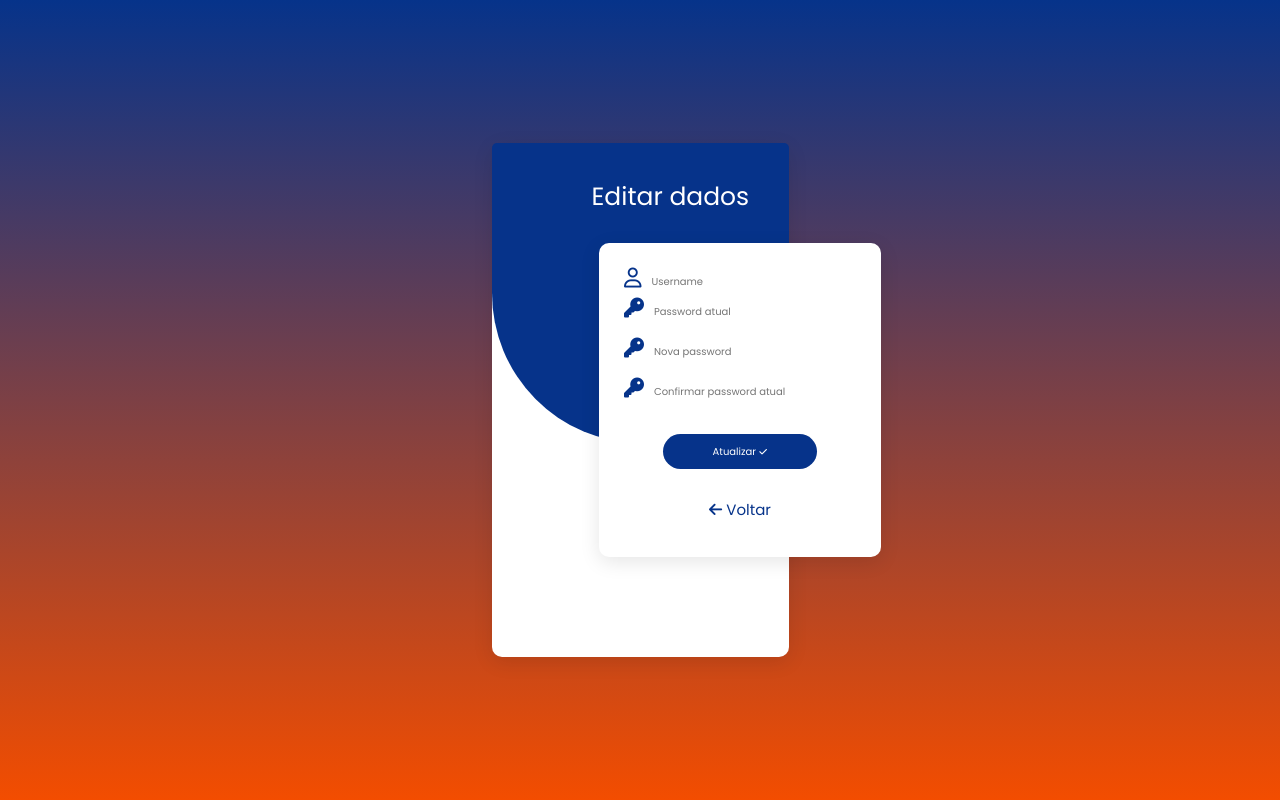
After one commit to Aceltino/WEBSITE_IPIAL, a PHP site: page /View/editar-login.html in a window 1280 px wide. The commit adds this page. Run offline with PHP 8.4, Linux system fonts and the light colour scheme; some libraries are stand-ins or nearby versions.

Commit message:
Tela de edição e de login

```diff
--- a/source/View/aluno.html
+++ b/source/View/aluno.html
@@ -123,6 +123,7 @@
             <a href="https://www.instagram.com/explore/locations/1016981729/alda-lara-impal/" target="_blank"><i class="fa-brands fa-square-instagram"></i></a>
             <a href="https://www.linkedin.com/search/results/all/?keywords=Alda%20Lara&origin=GLOBAL_SEARCH_HEADER&sid=zUa" target="_blank"><i class="fa-brands fa-linkedin"></i></a>
             <a href="#"></a>
+            <a href="login.html"><i class="fa-solid fa-arrow-right-to-bracket fa-xl"></i></a>
         </section>
         <p><i class="fa-sharp fa-regular fa-copyright fa-sm"></i> 2023 IPIAL - Instituto Politécnico Industrial Alda Lara | TODOS OS DIREITOS RESERVADOS</p>
     </footer>
--- a/source/View/anuncios.html
+++ b/source/View/anuncios.html
@@ -123,7 +123,9 @@
         <section class="icons">
             <a href="https://www.facebook.com/groups/285320911631577"target="_blank"><i class="fa-brands fa-square-facebook"></i></a>
             <a href="https://www.instagram.com/explore/locations/1016981729/alda-lara-impal/"target="_blank"><i class="fa-brands fa-square-instagram"></i></a>
-            <a href="https://www.linkedin.com/search/results/all/?keywords=Alda%20Lara&origin=GLOBAL_SEARCH_HEADER&sid=zUa" target="_blank"><i class="fa-brands fa-linkedin"></i></a> </section>
+            <a href="https://www.linkedin.com/search/results/all/?keywords=Alda%20Lara&origin=GLOBAL_SEARCH_HEADER&sid=zUa" target="_blank"><i class="fa-brands fa-linkedin"></i></a>
+            <a href="login.html"><i class="fa-solid fa-arrow-right-to-bracket fa-xl"></i></a>
+        </section>
         <p><i class="fa-sharp fa-regular fa-copyright fa-sm"></i> 2023 IPIAL - Instituto Politécnico Industrial Alda Lara | TODOS OS DIREITOS RESERVADOS</p>
     </footer>
     <!-- x ---------- Fim do Footer ---------- x -->
--- a/source/View/contactos.html
+++ b/source/View/contactos.html
@@ -91,6 +91,7 @@
             <a href="https://www.facebook.com/groups/285320911631577" target="_blank"><i class="fa-brands fa-square-facebook"></i></a>
             <a href="https://www.instagram.com/explore/locations/1016981729/alda-lara-impal/" target="_blank"><i class="fa-brands fa-square-instagram"></i></a>
             <a href="https://www.linkedin.com/search/results/all/?keywords=Alda%20Lara&origin=GLOBAL_SEARCH_HEADER&sid=zUa" target="_blank"><i class="fa-brands fa-linkedin"></i></a>
+            <a href="login.html"><i class="fa-solid fa-arrow-right-to-bracket fa-xl"></i></a>
         </section>
         <p><i class="fa-sharp fa-regular fa-copyright fa-sm"></i> 2023 IPIAL - Instituto Politécnico Industrial Alda Lara | TODOS OS DIREITOS RESERVADOS</p>
     </footer>
--- /dev/null
+++ b/source/View/editar-login.html
@@ -0,0 +1,80 @@
+<!DOCTYPE html>
+<html lang="pt-pt">
+<head>
+    <meta charset="UTF-8">
+    <meta http-equiv="X-UA-Compatible" content="IE=edge">
+    <meta name="viewport" content="width=device-width, initial-scale=1.0">
+    <title>Website IPIAL</title>
+    <link rel="stylesheet" href="../public/css/main.css">
+    <link rel="stylesheet" href="../public/webfont/fontawesome-free-6.3.0-web/css/all.min.css">
+    <link rel="preconnect" href="https://fonts.googleapis.com">
+    <link rel="preconnect" href="https://fonts.gstatic.com" crossorigin>
+    <link href="https://fonts.googleapis.com/css2?family=Poppins:wght@100;200;300;400;500;600;700&display=swap" rel="stylesheet">
+    <link rel="stylesheet" href="https://cdn.jsdelivr.net/npm/@fortawesome/fontawesome-free@6.2.1/css/fontawesome.min.css" integrity="sha384-QYIZto+st3yW+o8+5OHfT6S482Zsvz2WfOzpFSXMF9zqeLcFV0/wlZpMtyFcZALm" crossorigin="anonymous">
+    <link rel="stylesheet" href="../bootstrap/css/bootstrap.min.css">
+
+</head>
+<body>
+
+    <main>
+        <!-- x ---------- Início da Tela de Login ---------- x -->
+        <div class="container">
+			<span class="form_title">Editar dados</span>
+			<form class="form">
+				<div class="form_group">
+                    <i class="fa-regular fa-user form_icon"></i>
+					<input type="email" placeholder="Username"
+                    required
+                    class="form__input"
+                    />
+					<span class="form__bar"></span>
+				</div>
+
+				<div class="form_group">
+                    <i class="fa-solid fa-key form_icon"></i>
+					<input
+						type="password"
+						placeholder="Password atual"
+						required
+						class="form_input"
+					/>
+					<span class="form__bar"></span>
+				</div>
+
+                <div class="form_group">
+                    <i class="fa-solid fa-key form_icon"></i>
+					<input
+						type="password"
+						placeholder="Nova password"
+						required
+						class="form_input"
+					/>
+					<span class="form__bar"></span>
+				</div>
+
+                <div class="form_group">
+                    <i class="fa-solid fa-key form_icon"></i>
+					<input
+						type="password"
+						placeholder="Confirmar password atual"
+						required
+						class="form_input"
+					/>
+					<span class="form__bar"></span>
+				</div>
+				<!--Botão de Entrar como adm-->
+				<button type="submit" class="form_button">Atualizar <i class="fa-solid fa-check fa-sm" style="color: #ffffff;"></i></button>
+				<p class="form_switch">
+					<a href="login.html"><i class="fa-solid fa-arrow-left" style="color: #06338a;"></i> Voltar</a>
+				</p>
+			</form>
+		</div>
+
+       </div>
+
+    </main>
+
+    <script src="../public/js/app.js"></script>
+    <link rel="stylesheet" href="../bootstrap/css/bootstrap.min.css">
+</body>
+</html>
--- a/source/View/index.html
+++ b/source/View/index.html
@@ -267,7 +267,7 @@
             <a href="https://www.facebook.com/groups/285320911631577" target="_blank"><i class="fa-brands fa-square-facebook"></i></a>
             <a href="https://www.instagram.com/explore/locations/1016981729/alda-lara-impal/" target="_blank"><i class="fa-brands fa-square-instagram"></i></a>
             <a href="https://www.linkedin.com/search/results/all/?keywords=Alda%20Lara&origin=GLOBAL_SEARCH_HEADER&sid=zUa" target="_blank"><i class="fa-brands fa-linkedin"></i></a>
-            <a href="#"><i class="fa-solid fa-arrow-right-to-bracket fa-xl"></i></a>
+            <a href="login.html"><i class="fa-solid fa-arrow-right-to-bracket fa-xl"></i></a>
         </section>
         <p><i class="fa-sharp fa-regular fa-copyright fa-sm"></i> 2023 IPIAL - Instituto Politécnico Industrial Alda Lara | TODOS OS DIREITOS RESERVADOS</p>
     </footer>
--- a/source/View/sobre-o-ipial.html
+++ b/source/View/sobre-o-ipial.html
@@ -86,6 +86,7 @@
             <a href="https://www.facebook.com/groups/285320911631577" target="_blank"><i class="fa-brands fa-square-facebook"></i></a>
             <a href="https://www.instagram.com/explore/locations/1016981729/alda-lara-impal/" target="_blank"><i class="fa-brands fa-square-instagram"></i></a>
             <a href="https://www.linkedin.com/search/results/all/?keywords=Alda%20Lara&origin=GLOBAL_SEARCH_HEADER&sid=zUa" target="_blank"><i class="fa-brands fa-linkedin"></i></a>
+            <a href="login.html"><i class="fa-solid fa-arrow-right-to-bracket fa-xl"></i></a>
         </section>
         <p><i class="fa-sharp fa-regular fa-copyright fa-sm"></i> 2023 IPIAL - Instituto Politécnico Industrial Alda Lara | TODOS OS DIREITOS RESERVADOS</p>
     </footer>
--- a/source/public/css/main.css
+++ b/source/public/css/main.css
@@ -539,6 +539,151 @@ footer h4{
     border: 1px solid #ccc;
 }
 
+
+/*--------------------------Estilo da tela de Login------------------------*/
+*::after {
+	margin: 0;
+	padding: 0;
+	box-sizing: border-box;
+}
+html {
+	font-size: 62.5%;
+}
+html,
+body {
+	height: 100%;
+}
+body {
+	font-family: 'Poppins', sans-serif;
+	font-size: 1.6rem;
+	color: #fff;
+	background-image:linear-gradient(180deg, #06338a, #f34d00);
+	display: grid;
+	place-items: center;
+}
+/* ======================== */
+/* General styles */
+button,
+input {
+	font: inherit;
+	border: none;
+	outline: none;
+}
+/* General styles end */
+.container {
+	position: relative;
+	isolation: isolate;
+	width: 40rem;
+	padding: 10rem 0;
+	color: #fff;
+	background-color: #fff;
+	border-radius: 1rem;
+	box-shadow: 0 5px 2rem
+		rgba(0, 0, 0, 0.1);
+}
+.container::before {
+	content: '';
+	position: absolute;
+	top: 0;
+	left: 0;
+	z-index: -1;
+	width: 100%;
+	height: 10rem;
+	background-color: #06338A;
+	border-radius: 1rem 1rem 100% 100%;
+}
+.form_title {
+	position: absolute;
+	top: 3.5rem;
+	left: 50%;
+	transform: translateX(-50%);
+	font-size: 2.5rem;
+}
+.form {
+	padding: 2.5rem;
+	background-color: inherit;
+}
+.form_group {
+	position: relative;
+	display: flex;
+	align-items: baseline;
+	margin-inline: auto;
+}
+.form_icon {
+	font-size: 2rem;
+	margin-right: 1rem;
+	color: #06338A;
+}
+.form_input {
+	position: relative;
+	width: 100%;
+	margin-top: 0.5rem;
+	padding-block: 1rem;
+}
+.form_bar {
+	position: absolute;
+	left: 0;
+	bottom: 0;
+	background-color:
+		rgba(0, 0, 0, 0.1);
+	width: 100%;
+	height: 1px;
+}
+.form_bar::before {
+	content: '';
+	position: absolute;
+	background-color: #06338A;
+	width: 100%;
+	height: 2px;
+	transform: scaleX(0);
+	transform-origin: left;
+	transition: transform 0.5s;
+}
+.form_input:focus + .form__bar::before,
+.form_input:valid + .form__bar::before {
+	transform: scaleX(1);
+}
+.form_button {
+	display: block;
+	margin: 2.5rem auto 3rem;
+	padding: 1rem 5rem;
+	background-color: #06338A;
+	color: #fff;
+	border-radius: 3rem;
+	cursor: pointer;
+}
+.form_button:hover {
+	background-color: #042464;
+}
+.form_switch {
+	font-size: 1.5rem;
+	text-align: center;
+	color: #a1a1a1;
+}
+.form_switch a {
+	text-decoration: none;
+	color: #06338A;
+}
+.form_switch a:hover {
+	text-decoration: underline;
+}
+@media screen and (min-width: 43.75em) {
+	.container::before {
+		height: 30rem;
+	}
+	.form_title {
+		left: 10rem;
+		transform: none;
+	}
+	.form {
+		transform: translateX(10rem);
+		border-radius: inherit;
+		box-shadow: inherit;
+	}
+}
+
+/*-------Fim da tela de login------*/
+
 @media(max-width: 700px){
     /* x ----- Nav ----- x */
     nav img{
```
Also changed, not shown: source/View/login.html (added, +57 -0 lines).
